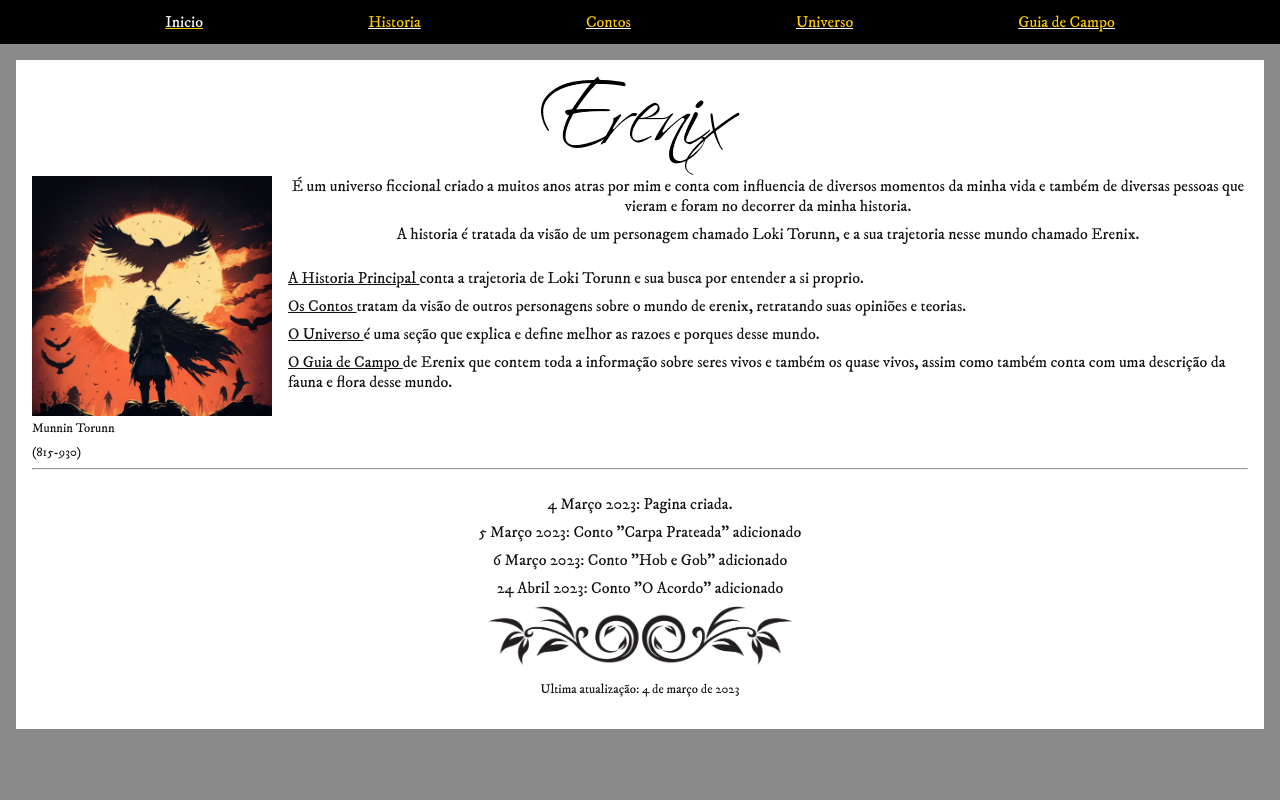
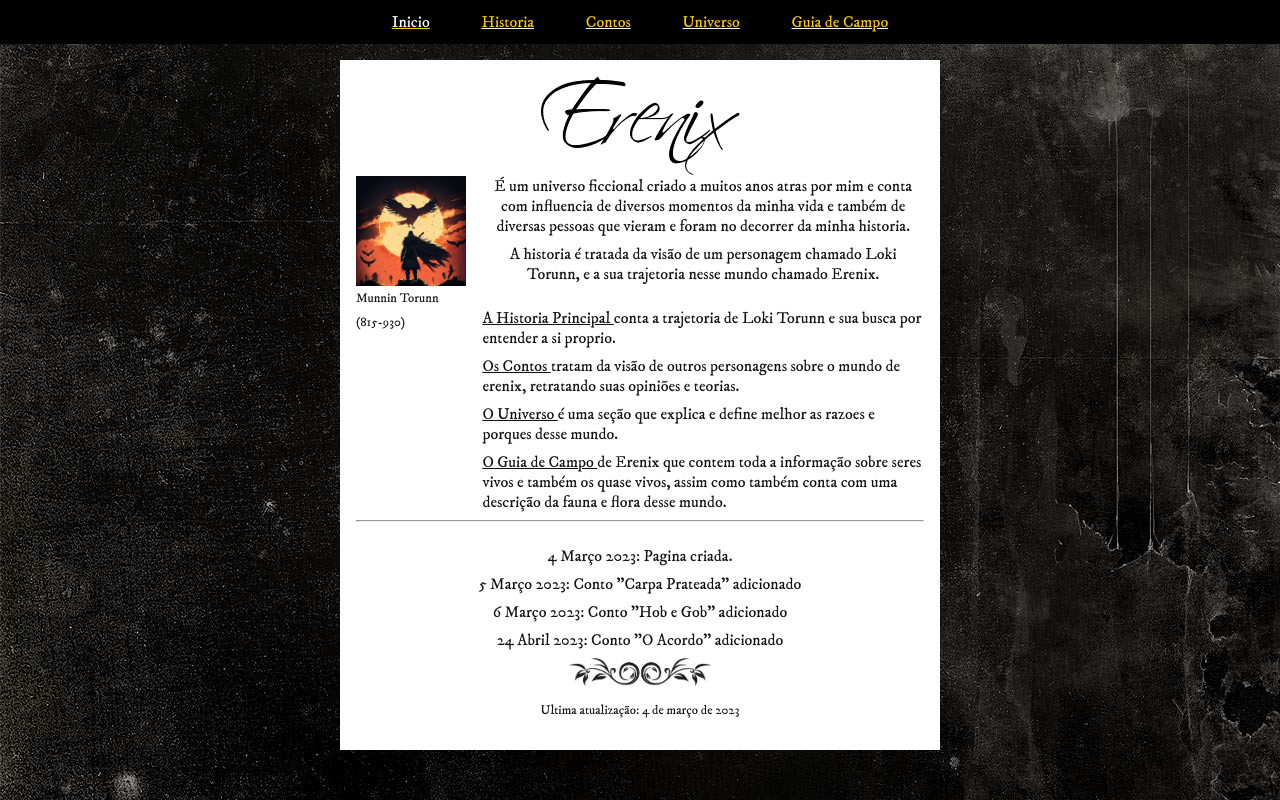
Before and after one commit to YuriDonato/talesoferenix, a React (Create React App) app: page / in a window 1280 px wide. Built offline with nearby package versions, Linux system fonts and the light colour scheme.

Commit message:
responsible solved

```diff
--- a/src/components/Header/styles.ts
+++ b/src/components/Header/styles.ts
@@ -14,6 +14,8 @@ export const Container = styled.ul`
   list-style: none;
   padding-top: 0.75rem;
   padding-bottom: 0.75rem;
+  max-width: 600px;
+  margin: 0 auto;
 `
 
 export const Button = styled(Link)`
--- a/src/styles.ts
+++ b/src/styles.ts
@@ -1,4 +1,5 @@
 import styled, { createGlobalStyle } from 'styled-components'
+import background from './assets/images/background-site.jpg'
 
 export const cores = {
   preta: '#111',
@@ -26,13 +27,16 @@ export const GlobalCss = createGlobalStyle`
   }
 
   body {
-    background-color: ${cores.cinza}
+    background-color: ${cores.cinza};
+    background-image: url(${background});
   }
 `
 
 export const MainCard = styled.div`
-  margin: 1rem;
+  margin: 1rem auto;
   color: black;
   padding: 1rem;
   background-color: white;
+  max-width: 600px;
+  display: block;
 `
```
